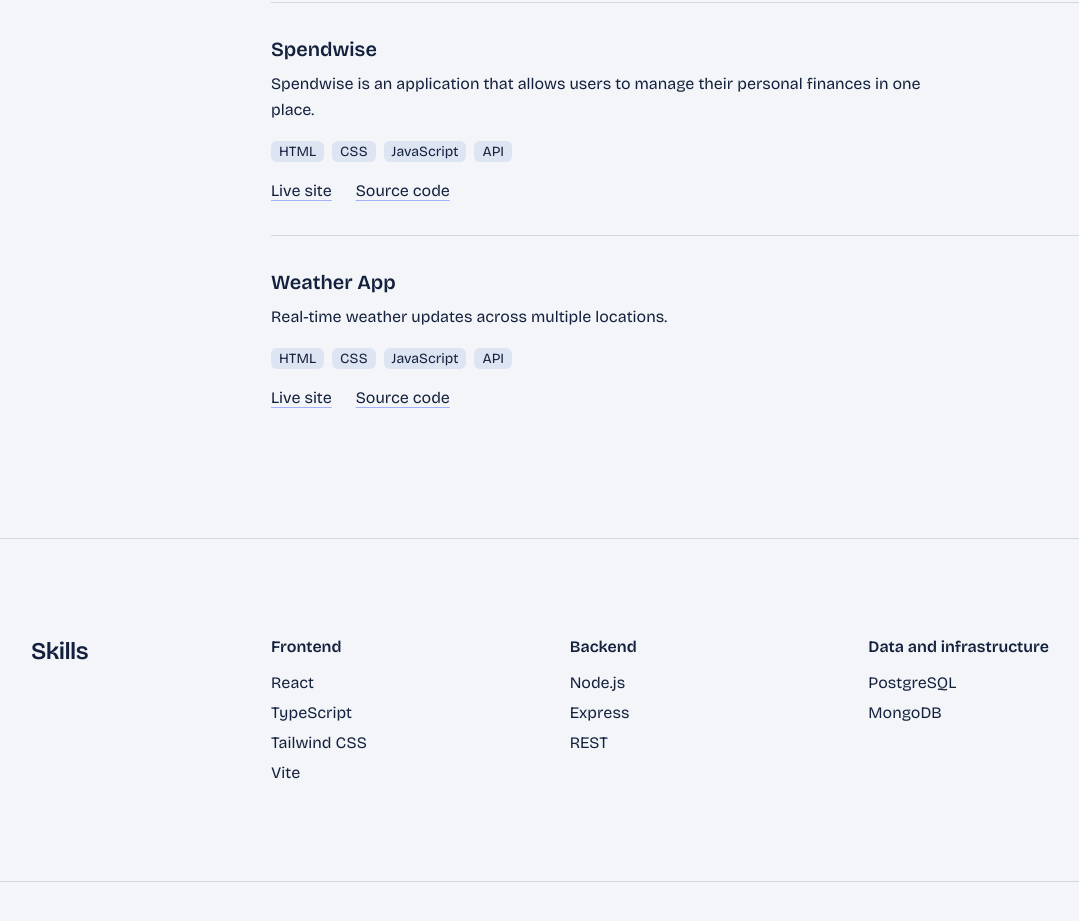
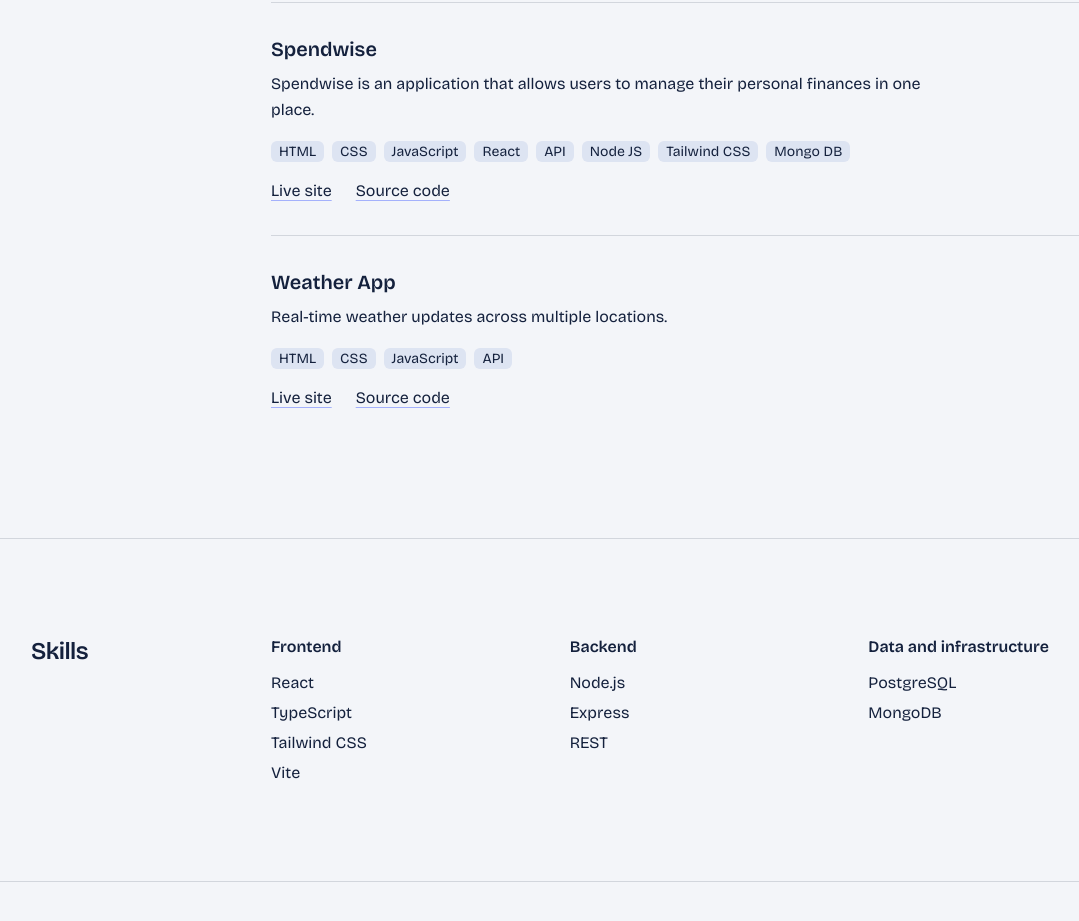
Before and after one commit to Kene10-codes/portfolio, a React (Vite) app: page / in a window 1280 px wide. Shown: the part 1000-1921 px from the top of the page, without its empty margins (57-1136 px from the left). Built offline with nearby package versions, Linux system fonts and the light colour scheme.

Commit message:
add tech used

```diff
--- a/src/data/portfolio.ts
+++ b/src/data/portfolio.ts
@@ -43,7 +43,7 @@ export const projects: readonly Project[] = [
     title: "Spendwise",
     summary:
       "Spendwise is an application that allows users to manage their personal finances in one place.",
-    stack: ["HTML", "CSS", "JavaScript", "API"],
+    stack: ["HTML", "CSS", "JavaScript", "React", "API","Node JS", "Tailwind CSS", "Mongo DB"],
     liveUrl: "https://jovial-zabaione-0efa78.netlify.app/",
     repoUrl: "https://github.com/Kene10-codes/spendwise",
   },
```
